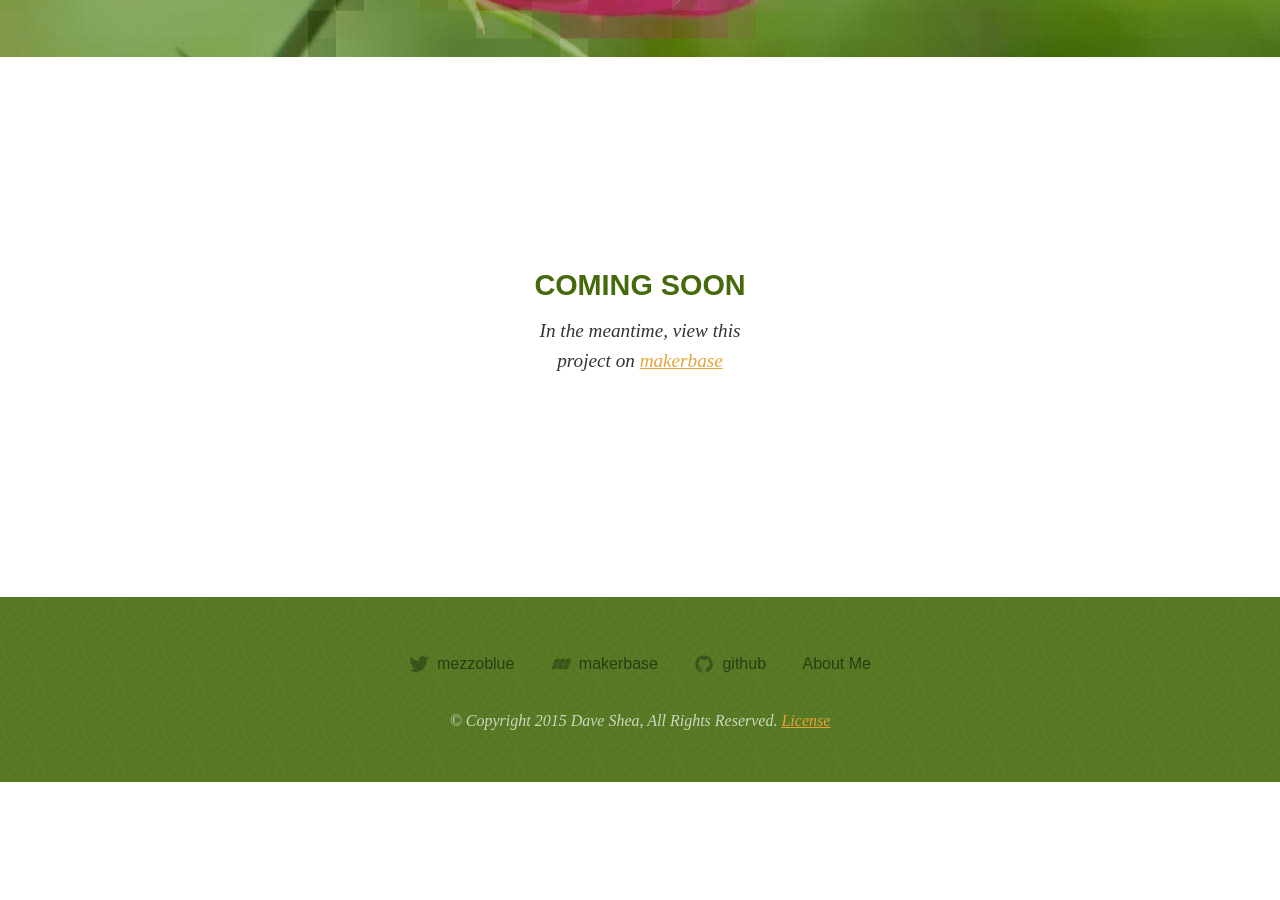
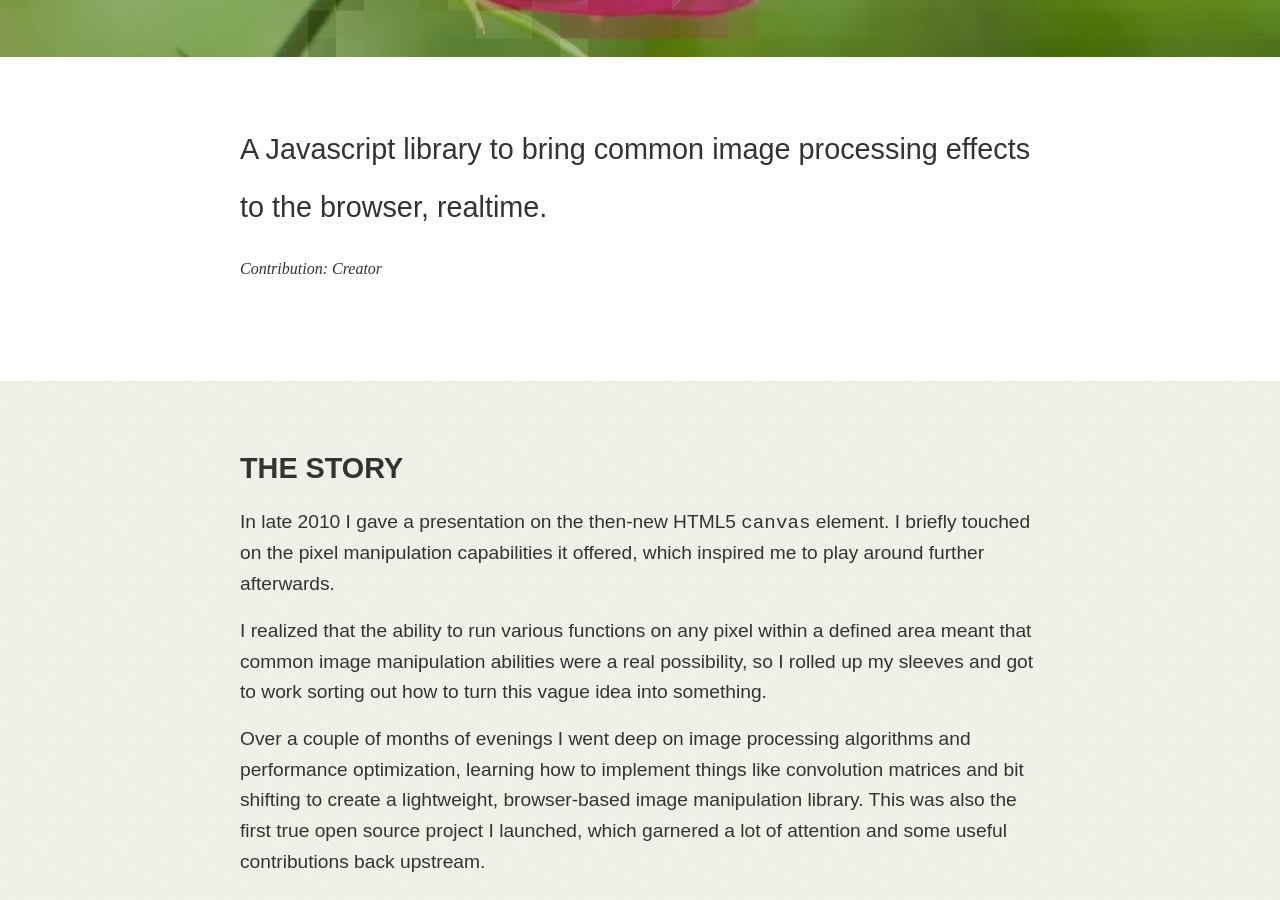
Before and after one commit to lindakovacs/daveshea.com, a Jekyll site: the page built from projects/paintbrushjs.md, in a window 1280 px wide and 900 px high, scrolled down 286 px. Built offline with Jekyll 4.4.1, drawn with Linux system fonts in a browser that asks for light colours; before the commit the page ends 1068 px from its top, so only the background shows below that; some of the changed text lies outside the part shown.

Commit message:
Fleshing out PaintbrushJS page

```diff
--- a/projects/paintbrushjs.md
+++ b/projects/paintbrushjs.md
@@ -3,9 +3,67 @@ layout: project
 title: Paintbrush JS
 permalink: /projects/paintbrush/
 makerbase: https://makerba.se/p/1v6525/paintbrushjs
-wip: true
 slug: paintbrush
 project: true
 weight: 80
 date: 2010
 ---
+
+
+<section id="summary" class="project-section">
+
+	<div class="wrap">
+
+		<div class="project-summary">
+			<p>A Javascript library to bring common image processing effects to the browser, realtime.</p>
+			<p class="project-role">Contribution: Creator</p>
+		</div>
+
+	</div>
+
+</section>
+
+
+<section id="story" class="project-section project-story">
+	<div class="wrap">
+
+	<h2>The Story</h2>
+
+	<p>In late 2010 I gave a presentation on the then-new HTML5 <code>canvas</code> element. I briefly touched on the pixel manipulation capabilities it offered, which inspired me to play around further afterwards.</p>
+
+	<p>I realized that the ability to run various functions on any pixel within a defined area meant that common image manipulation abilities were a real possibility, so I rolled up my sleeves and got to work sorting out how to turn this vague idea into something.</p>
+
+	<p>Over a couple of months of evenings I went deep on image processing algorithms and performance optimization, learning how to implement things like convolution matrices and bit shifting to create a lightweight, browser-based image manipulation library. This was also the first true open source project I launched, which garnered a lot of attention and some useful contributions back upstream.</p>
+
+	<p>Aside from the main image processing functions, another issue to be solved was the interface to pull a document's images into the <code>canvas</code> element and get them back out into the document, without requiring much configuration on the author's part.</p>
+
+	<p>The technique I hit on involved having the script check for a defined list of filter classes to decide where to apply the filters. When found it pulls in the image data, regardless of whether it found an <code>img</code> element or CSS background image, and renders it to an off-screen <code>canvas</code> element, applies the filter, then captures the canvas contents to a data-uri and replace the original source with this updated image data.</p>
+
+	<p>The more recent <a href="http://www.w3.org/TR/filter-effects-1/">W3C filter effects</a> spec has made PaintbrushJS mostly redundant today, but in 2010 this was the only way to accomplish these effects on the fly without the assistance of a heavy server-side library.</p>
+
+
+	</div>
+</section>
+
+
+<section id="elsewhere" class="project-section project-elsewhere">
+	<div class="wrap">
+
+	<h2>{{ page.title }} Elsewhere</h2>
+
+	<ul class="link-list link-list-3up">
+
+		<li class="link link-site">
+			<a href="http://mezzoblue.github.io/PaintbrushJS/demo/index.html">PaintbrushJS Demo Site</a>
+		</li>
+		<li class="link link-github">
+			<a href="https://github.com/mezzoblue/PaintbrushJS">Github</a>
+		</li>
+		<li class="link">
+			<a href="https://makerba.se/p/1v6525/paintbrushjs">makerbase</a>
+		</li>
+
+	</ul>
+
+	</div>
+</section>
```
Also changed, not shown: projects/mezzoblue.md (+1 -1 lines), 3 other files.
